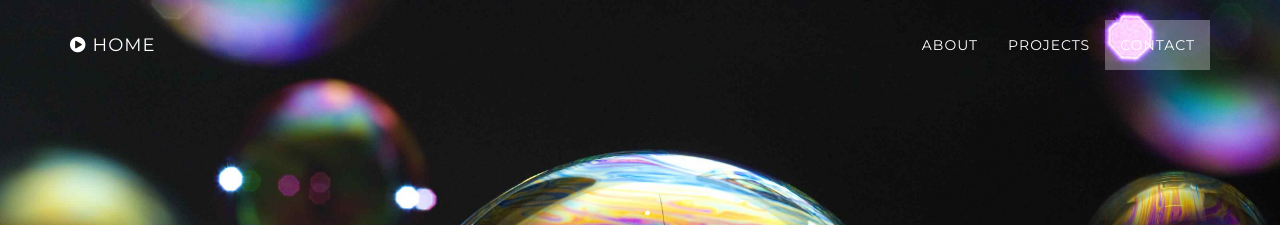
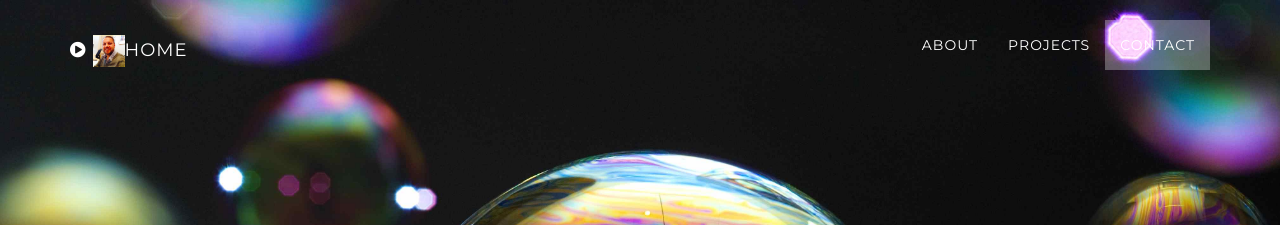
Before and after one commit to Crozza71/Crozza71.github.io, a Jekyll site: the page built from index.html, in a window 1280 px wide. Shown: the top 225 px of the page. Built offline with Jekyll 4.4.1, drawn with Linux system fonts in a browser that asks for light colours.

Commit message:
profile and contact photo

```diff
--- a/_includes/contact.html
+++ b/_includes/contact.html
@@ -20,13 +20,14 @@
       <section id="contact" class="container content-section text-center">
         <div class="row">
           <div class="col-lg-8 col-lg-offset-2">
+          <IMG SRC="img/Bing11.png" ALT="photo" WIDTH=200 HEIGHT=200>
             <h2>Contact</h2>
             <p><a style="color:white;" href="mailto:{{ site.email }}">{{ site.email }}</a>
             </p>
             <ul class="list-inline ">
               {% for network in site.social %}
               <li>
-                <a href="{{ network.url }}" target="_blank" class="btn btn-default btn-lg" style="background-color: white;margin:50px;"><i class="fa fa-{{ network.title }} fa-fw"></i> <span class="network-name">{{ network.title }}</span></a>
+                <a href="{{ network.url }}" target="_blank" class="btn btn-default btn-lg" style="background-color: white;margin:25px;display:inline block;"><i class="fa fa-{{ network.title }} fa-fw"></i> <span class="network-name">{{ network.title }}</span></a>
               </li>
               {% endfor %}
             </ul>
--- a/_includes/nav.html
+++ b/_includes/nav.html
@@ -6,7 +6,7 @@
         <i class="fa fa-bars"></i>
       </button>
       <a class="navbar-brand page-scroll" href="#page-top">
-        <i class="fa fa-play-circle"></i>  <span class="light">Home</span>
+        <i class="fa fa-play-circle"></i>  <span class="light"><IMG SRC="img/Bing11.png" ALT="photo" WIDTH=32 HEIGHT=32>Home</span>
       </a>
     </div>
 
```
Also changed, not shown: img/Bing11.png (added), img/Bing2.jpg (added).
